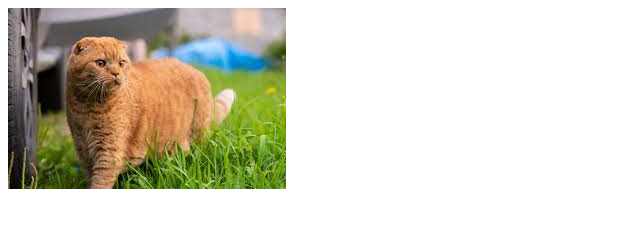
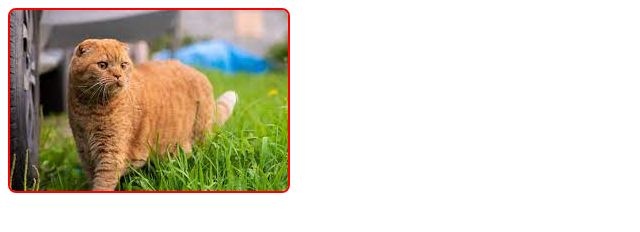
Before and after one commit to Povoreshka/Project, a plain HTML site: page article2.html in a window 1280 px wide. Shown: the whole page, without its empty margins (0-640 px from the left). Drawn offline with Linux system fonts and the light colour scheme.

Commit message:
style for article2.html

```diff
--- a/article2.html
+++ b/article2.html
@@ -5,8 +5,9 @@
     <meta http-equiv="X-UA-Compatible" content="IE=edge">
     <meta name="viewport" content="width=device-width, initial-scale=1.0">
     <title>Document</title>
+    <link rel="stylesheet" href="css/style.css">
 </head>
 <body>
-    <img src="img/cat.jpg" alt="">
+    <img class="imgCat" src="img/cat.jpg" alt="">
 </body>
 </html>
--- a/css/style.css
+++ b/css/style.css
@@ -6,3 +6,7 @@ p{
     font-family: Georgia, 'Times New Roman', Times, serif;
     color: tomato;
 }
+.imgCat{
+    border: 2px solid red;
+    border-radius: 8px;
+}
```
